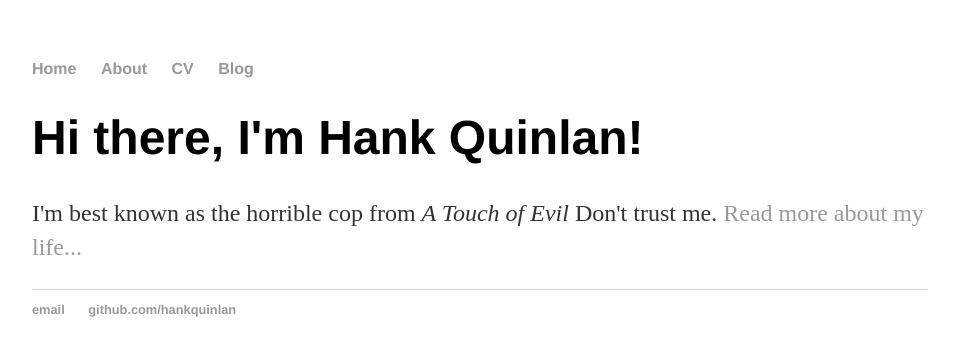
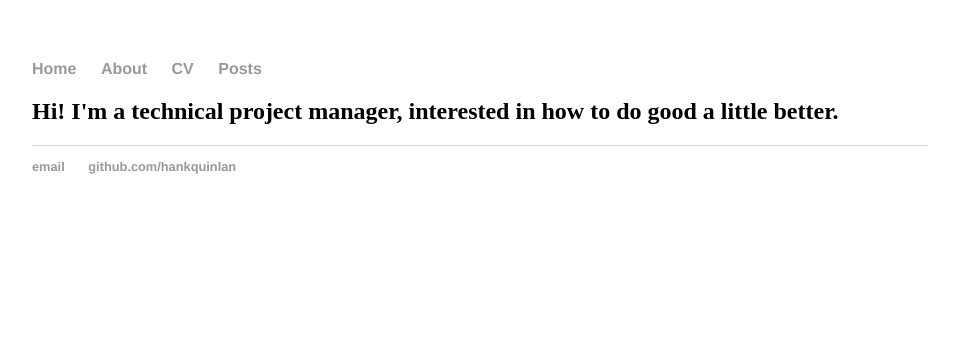
Before and after one commit to andrewjoelpeters/andrewjoelpeters.github.io, a Jekyll site: the page built from index.html, in a window 1280 px wide. Shown: the top 356 px of the page, without its empty margins (160-1115 px from the left). Built offline with Jekyll 4.4.1, drawn with Linux system fonts in a browser that asks for light colours.

Commit message:
Update index.html

```diff
--- a/index.html
+++ b/index.html
@@ -1,29 +1,7 @@
-<!DOCTYPE html>
-<html>
-	<head>
-		<title>Hank Quinlan, Horrible Cop</title>
-		<link rel="stylesheet" type="text/css" href="/css/main.css">
-	</head>
-	<body>
-		<nav>
-    		<ul>
-        		<li><a href="/">Home</a></li>
-	        	<li><a href="/about">About</a></li>
-        		<li><a href="/cv">CV</a></li>
-        		<li><a href="/blog">Blog</a></li>
-    		</ul>
-		</nav>
-		<div class="container">
-    		<div class="blurb">
-        		<h1>Hi there, I'm Hank Quinlan!</h1>
-				<p>I'm best known as the horrible cop from <em>A Touch of Evil</em> Don't trust me. <a href="/about">Read more about my life...</a></p>
-    		</div><!-- /.blurb -->
-		</div><!-- /.container -->
-		<footer>
-    		<ul>
-        		<li><a href="mailto:hankquinlanhub@gmail.com">email</a></li>
-        		<li><a href="https://github.com/hankquinlan">github.com/hankquinlan</a></li>
-			</ul>
-		</footer>
-	</body>
-</html>
+---
+layout: default
+title: Andrew Peters
+---
+<div class="blurb">
+	<h2 class="sub-title">Hi! I'm a technical project manager, interested in how to do good a little better.</h2>
+</div><!-- /.blurb -->
```
